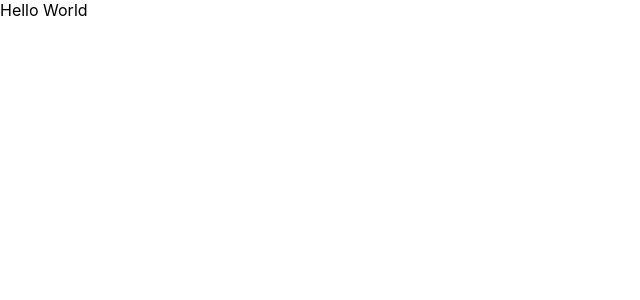
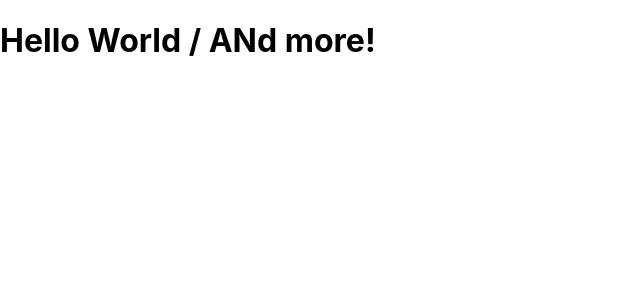
Before and after one commit to dac-23/my-react-project, a React (Create React App) app: page / in a window 1280 px wide. Shown: the top 300 px of the page, without its empty margins (0-640 px from the left). Built offline with nearby package versions, Linux system fonts and the light colour scheme.

Commit message:
first tag.

```diff
--- a/src/App.js
+++ b/src/App.js
@@ -1,9 +1,8 @@
-// Note: File Name. It starts with Captial letter
-// Note: File Name and the Function name are same.
-// Note: Make the module public
-
+// JSX => JAVASCRIPT AND XML
+// PREDEFINED TAG: <h1> <p> <div>
+// USER DEFINED TAG: <App></App> or <App />
 function App() {
-  return "Hello World";
+  return <h1>Hello World / ANd more!</h1>;
 }
 
 export default App;
--- a/src/index.js
+++ b/src/index.js
@@ -1,13 +1,14 @@
-import React from 'react';
-import ReactDOM from 'react-dom/client';
-import './index.css';
-import App from './App';
-import reportWebVitals from './reportWebVitals';
+import React from "react";
+import ReactDOM from "react-dom/client";
+import "./index.css";
+import reportWebVitals from "./reportWebVitals";
 
-const root = ReactDOM.createRoot(document.getElementById('root'));
+import App from "./App";
+
+const root = ReactDOM.createRoot(document.getElementById("root"));
 root.render(
   <React.StrictMode>
-    <App />
+    <App></App>
   </React.StrictMode>
 );
 
```
